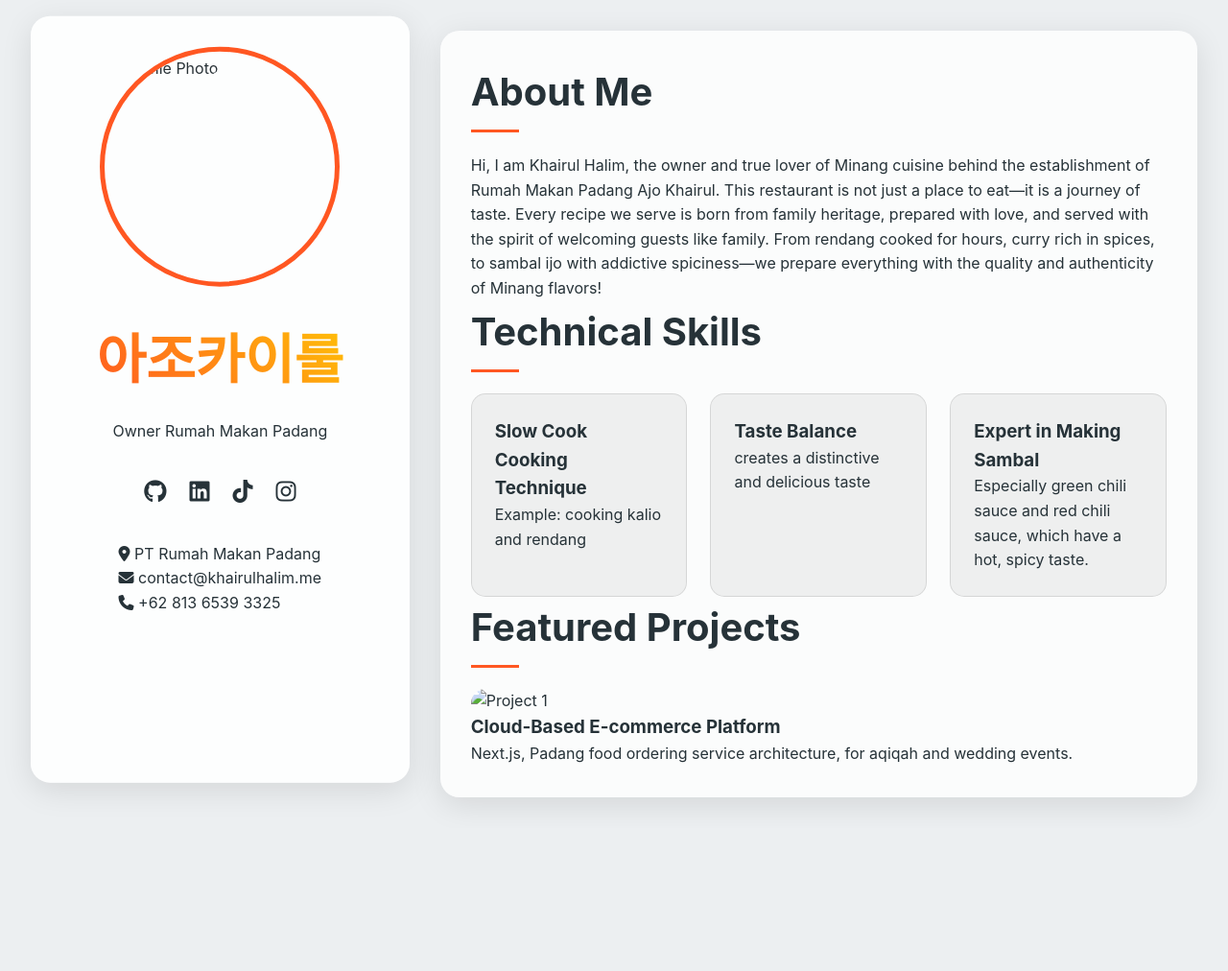
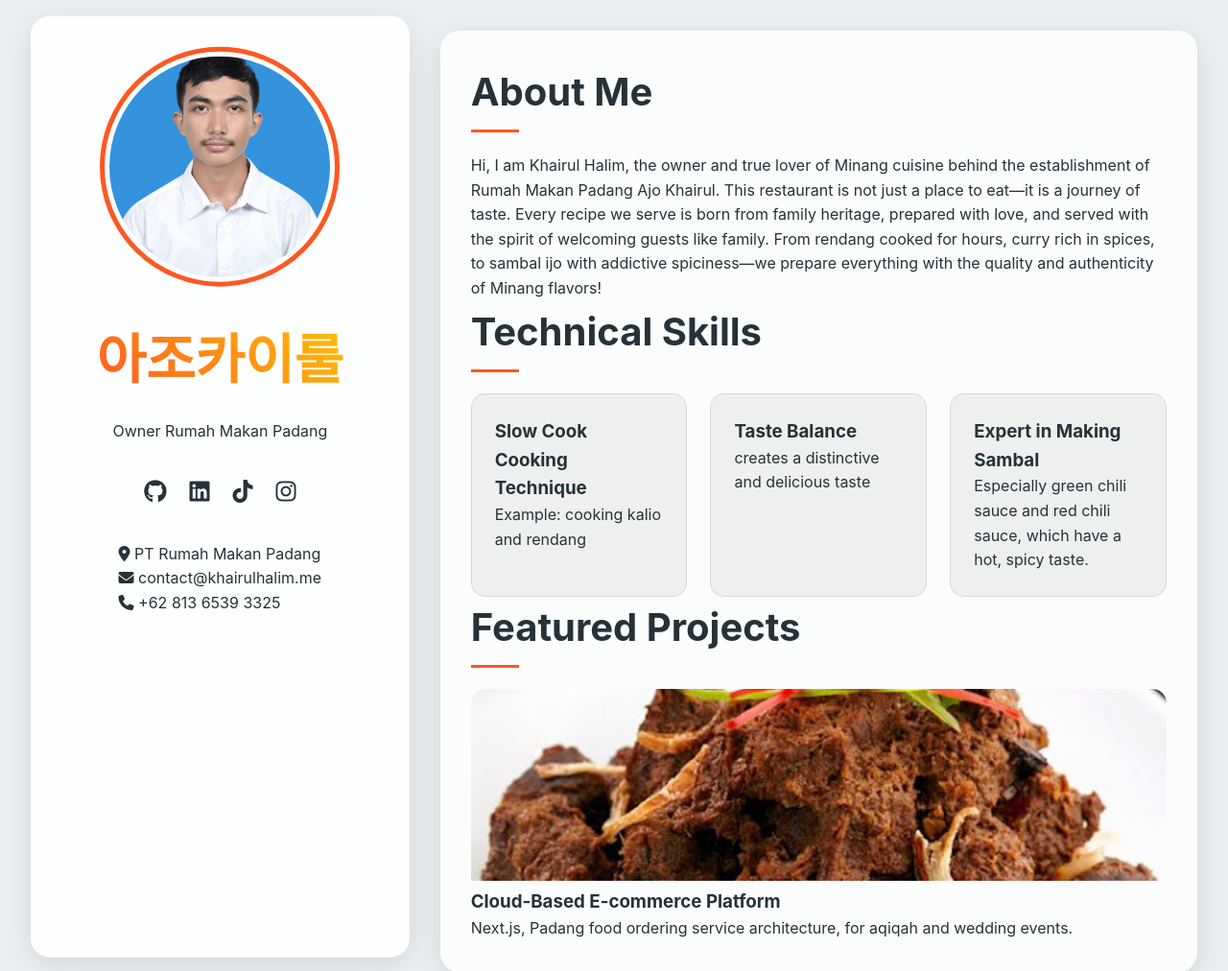
Before and after one commit to Khairul504/Website-Personal, a plain HTML site: page index.html in a window 1280 px wide. Shown: the top 1012 px of the page at 96% size. Before the commit the page ends 863 px from the top, so only its background shows below. Drawn offline with Linux system fonts and the light colour scheme.

Commit message:
Update index.html

```diff
--- a/index.html
+++ b/index.html
@@ -4,7 +4,7 @@
     <meta charset="UTF-8">
     <meta name="viewport" content="width=device-width, initial-scale=1.0">
     <title>Portfolio | 아조카이룰</title>
-    <link rel="icon" type="image/x-icon" href="assets/img/profile.jpg">
+    <link rel="icon" type="image/x-icon" href="profile.jpg">
     <link rel="stylesheet" href="https://cdnjs.cloudflare.com/ajax/libs/font-awesome/6.4.0/css/all.min.css">
     <link rel="stylesheet" href="style.css">
 </head>
@@ -12,7 +12,7 @@
     <div class="profile-container">
         <aside class="profile-sidebar floating">
             <div class="profile-image">
-                <img src="assets/img/profile.jpg" alt="Profile Photo">
+                <img src="profile.jpg" alt="Profile Photo">
             </div>
             <h1>아조카이룰</h1>
             <p>Owner Rumah Makan Padang</p>
@@ -61,7 +61,7 @@ This restaurant is not just a place to eat—it is a journey of taste. Every rec
                 <h2>Featured Projects</h2>
                 <div class="project-grid">
                     <div class="project-card">
-                        <img src="assets/img/project-1.jpg" alt="Project 1">
+                        <img src="project-1.jpg" alt="Project 1">
                         <div class="project-info">
                             <h3>Cloud-Based E-commerce Platform</h3>
                             <p>Next.js, Padang food ordering service architecture, for aqiqah and wedding events.</p>
```
